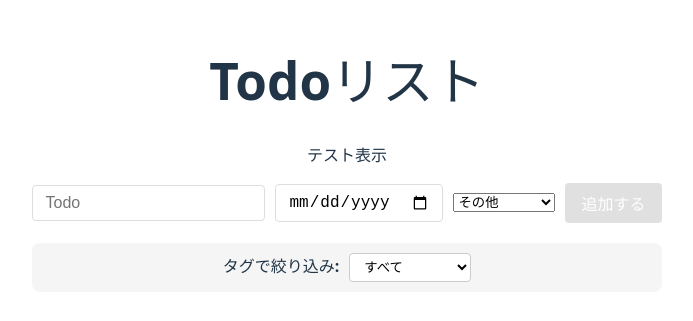
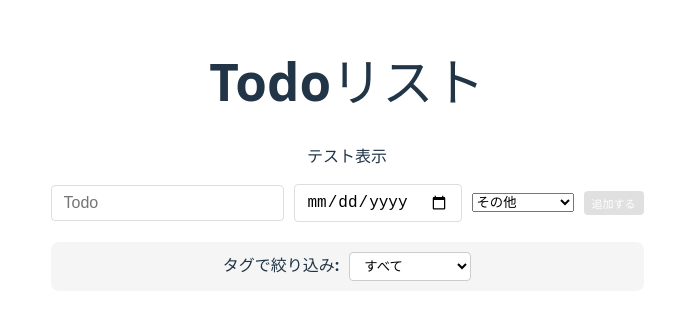
Before and after one commit to morikouuu/todo-app, a React (Vite) app: page / in a window 1280 px wide. Shown: the part 235-556 px from the top of the page, without its empty margins (293-986 px from the left). Built offline with nearby package versions, Linux system fonts and the light colour scheme.

Commit message:
styleの修正

```diff
--- a/src/components/TodoList/style.css
+++ b/src/components/TodoList/style.css
@@ -1,3 +1,10 @@
+/* 箇条書きの点の右側スペースを無くす */
+ul {
+	padding-left: 0;
+	margin-left: 0;
+	list-style-position: inside;
+}
+
 .task-content {
 	flex: 1;
 	display: flex;
@@ -36,3 +43,19 @@
 	font-weight: bold;
 	margin-right: 8px;
 }
+
+button {
+	background-color: #dc3545;
+	color: white;
+	border: none;
+	border-radius: 4px;
+	padding: 4px 8px;
+	font-size: 11px;
+	font-weight: 500;
+	cursor: pointer;
+	transition: background-color 0.2s ease;
+}
+
+button:hover {
+	background-color: #c82333;
+}
```
